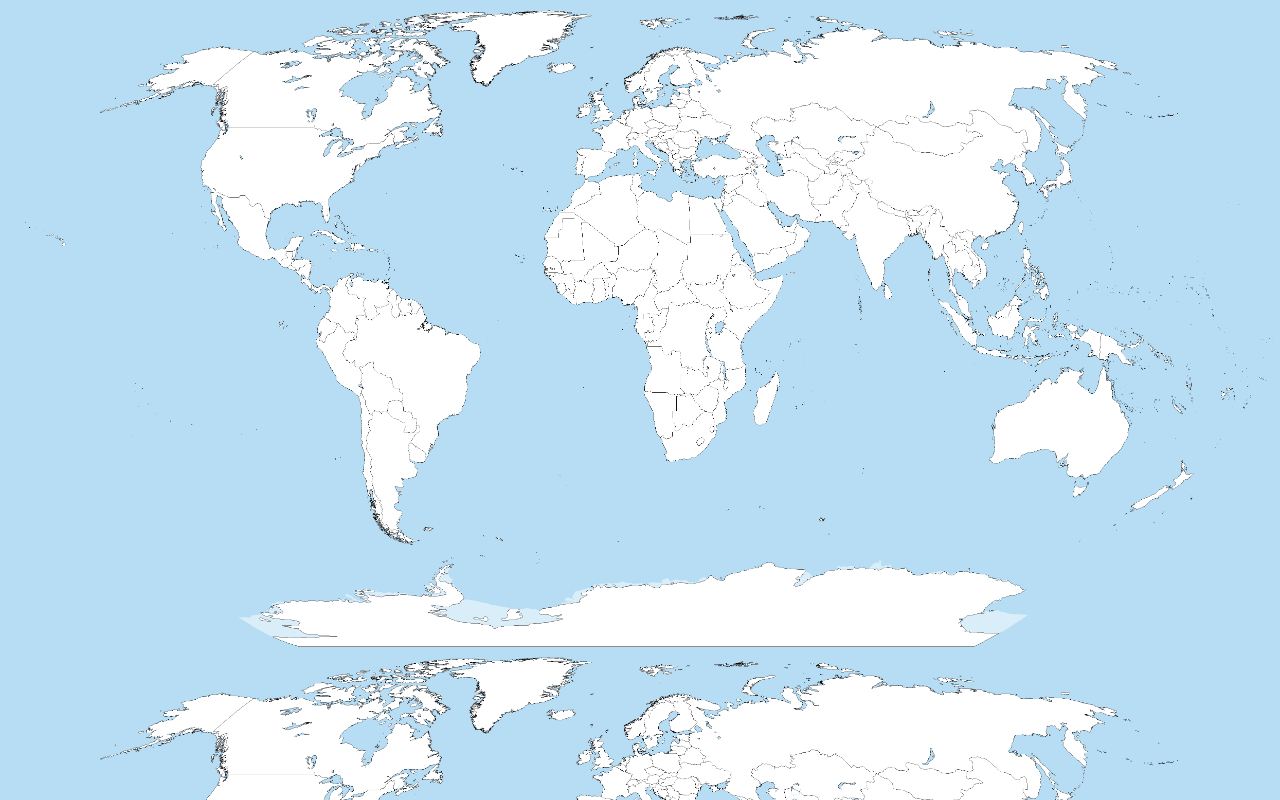
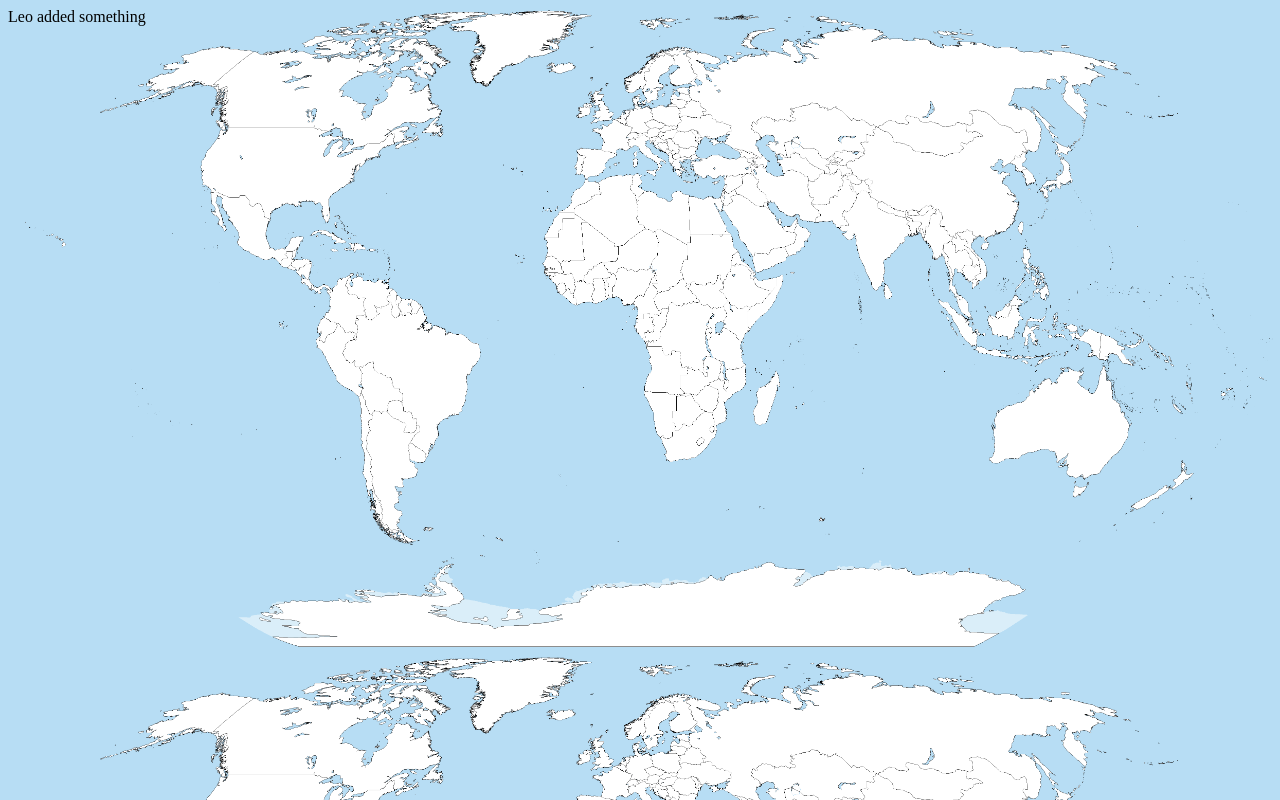
Before and after one commit to minerrimer-eng/minerrimer-eng.github.io, a plain HTML site: page index.html in a window 1280 px wide. Drawn offline with Linux system fonts and the light colour scheme.

Commit message:
Leo's first commit

```diff
--- a/index.html
+++ b/index.html
@@ -8,5 +8,6 @@ background-size: 100%;
 </style>
 </head>
   <body>
+    Leo added something
   </body>
 </html>
```
